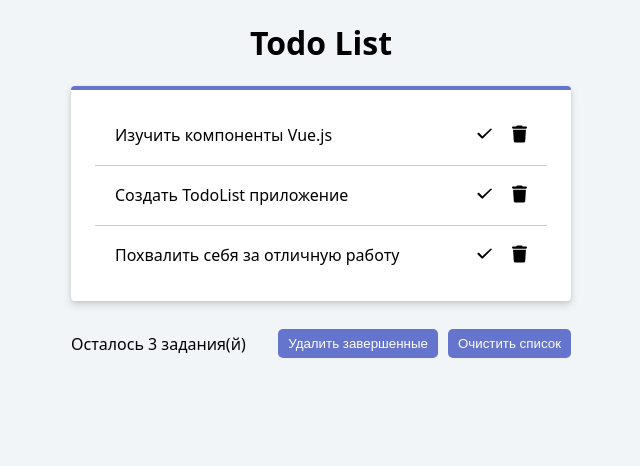
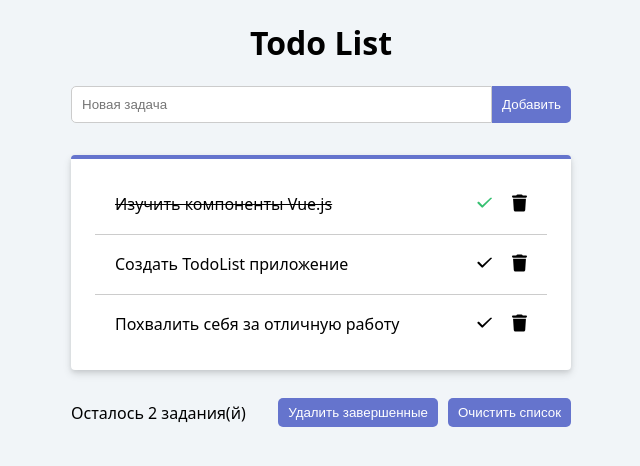
Before and after one commit to EllieWhite/vue-project, a Vue app: page / in a window 1280 px wide. Shown: the top 466 px of the page, without its empty margins (319-959 px from the left). Built offline with nearby package versions, Linux system fonts and the light colour scheme.

Commit message:
добавлено поле ввода

```diff
--- a/src/App.css
+++ b/src/App.css
@@ -10,43 +10,6 @@
 
 .title {
   text-align: center;
-}
-
-.todo-app__main {
-  background-color: #fff;
-  box-shadow: 0 4px 8px 0 rgba(0, 0, 0, 0.12), 0 2px 4px 0 rgba(0, 0, 0, 0.08);
-  border-top: 4px solid #6574cd;
-  border-radius: 0.25rem;
-  padding: 1rem 1.5rem;
-  margin-bottom: 1rem;
-}
-
-.todo-list {
-  padding: 0;
-  margin: 0;
-}
-
-.todo-list__item {
-  display: flex;
-  justify-content: space-between;
-  align-items: center;
-  padding: 10px;
-  border-bottom: 1px solid #ccc;
-}
-
-.todo-list__item:last-child {
-  border-bottom: none;
-}
-
-.todo-list__item-text {
-  flex-grow: 1;
-  margin-left: 10px;
-  margin-right: 10px;
-}
-
-.todo-list__item--completed .todo-list__item-text {
-  text-decoration: line-through;
-  color: #38c172;
 }
 
 .btn {
@@ -78,7 +41,6 @@
   fill: black;
 }
 
-.todo-list__item--completed .btn--check path,
 .btn--check:hover path {
   fill: #38c172;
 }
@@ -88,14 +50,28 @@
   color: #999;
 }
 
-.todo-app__footer {
-  display: flex;
-  justify-content: space-between;
-  align-items: center;
-  margin-top: 1rem;
-  gap: 10px;
+.form {
+  display: block;
+  margin-bottom: 2rem;
 }
 
-.todo-app__footer-text {
-  flex-grow: 1;
+.form__group {
+  display: flex;
+  width: 100%;
 }
+
+.form-control {
+  flex: 1;
+  padding: 10px;
+  border: 1px solid #ccc;
+  border-radius: 5px 0 0 5px;
+}
+
+.form-control:focus {
+  outline: none;
+  border-color: #6574cd;
+}
+
+.btn--add-todo {
+  border-radius: 0 5px 5px 0;
+}
--- a/src/App.vue
+++ b/src/App.vue
@@ -1,73 +1,63 @@
+<template>
+  <div class="container todo-app">
+    <h1 class="title">Todo List</h1>
+
+
+    <TodoForm @add-to="handleAddTo" />
+    <TodoList :todos="todos" @remove-todo="removeTodo" />
+
+    <TodoFooter
+      v-if="todos.length"
+      :remaining="remainingTodos"
+      @clear-completed="clearCompleted"
+      @clear-all="clearAll"
+    />
+  </div>
+</template>
+
 <script setup>
-
-  import { ref, reactive, computed } from 'vue';
-  import TodoItem from './TodoItem/TodoItem.vue';
+import { reactive, computed, ref } from 'vue'
+import TodoList from './components/TodoList.vue'
+import TodoFooter from './components/TodoFooter.vue'
+import TodoForm from './components/TodoForm.vue'
 
 const todos = reactive([
-    {
-      id: 1,
-      text: 'Изучить компоненты Vue.js',
-      completed: false
-    },
-    {
-      id: 2,
-      text: 'Создать TodoList приложение',
-      completed: false
-    },
-    {
-      id: 3,
-      text: 'Похвалить себя за отличную работу',
-      completed: false
-    },
+  { id: 1, text: 'Изучить компоненты Vue.js', completed: true },
+  { id: 2, text: 'Создать TodoList приложение', completed: false },
+  { id: 3, text: 'Похвалить себя за отличную работу', completed: false },
 ])
 
 const removeTodo = (index) => {
-    todos.splice(index, 1);
-    return(todos.length)
+  todos.splice(index, 1)
 }
-  const todosEmpty = computed(() => todos.length === 0);
 
-  const remainingTodos = computed(() => {
-    return todos.filter((todo) => !todo.completed).length
-  })
+const remainingTodos = computed(() =>
+  todos.filter((todo) => !todo.completed).length
+)
 
-  const clearCompleted  = () => {
-    for (let i = 0; i < todos.length; i++) {
-      if(todos[i].completed) {
+const clearCompleted = () => {
+  for (let i = todos.length - 1; i >= 0; i--) {
+    if (todos[i].completed) {
       todos.splice(i, 1)
     }
   }
 }
 
-  const clearAll  = () => {
+const clearAll = () => {
   todos.splice(0, todos.length)
 }
+
+  const handleAddTo = (task) => {
+    const newTodo = {
+      id: Date.now(),
+      text: task,
+      completed: false
+    }
+    todos.push(newTodo)
+
+    console.log(newTodo.id)
+  }
+
 </script>
 
-<template>
-      <div class="container todo-app">
-      <h1 class="title">Todo List</h1>
-      <div class="todo-app__main">
-        <ul class="todo-list">
-          <li  v-for="(todo, index) in todos" :key="todo.id" :class="{ 'todo-list__item--completed': todo.completed }" class="todo-list__item">
-            <TodoItem
-              v-bind="todo"
-              @complete-todo.once="() => (todo.completed = true)"
-              @remove-todo="removeTodo(index)"
-            />
-          </li>
-        </ul>
-        <div v-if="todosEmpty" class="todo-list__empty">
-          <p>Список задач пуст</p>
-        </div>
-      </div>
-
-      <div class="todo-app__footer" v-if="!todosEmpty">
-        <p class="todo-app__footer-text">Осталось {{ remainingTodos }} задания(й)</p>
-        <button class="btn btn--clear" @click="clearCompleted">Удалить завершенные</button>
-        <button class="btn btn--clear" @click="clearAll">Очистить список</button>
-      </div>
-    </div>
-</template>
-
 <style src="./App.css"></style>
--- a/src/TodoItem/TodoItem.vue
+++ /dev/null
@@ -1,26 +0,0 @@
-<template>
-    <span  class="todo-list__item-text">{{ text }}</span>
-        <button @click="$emit('complete-todo')" class="btn btn--check"  aria-label="Завершить" :disabled="completed">
-            <svg xmlns="http://www.w3.org/2000/svg" viewBox="0 0 448 512" width="15" height="22">
-            <path
-                d="M438.6 109.4c-12.5-12.5-32.8-12.5-45.3 0L160 320.7l-92.3-92.3c-12.5-12.5-32.8-12.5-45.3 0s-12.5 32.8 0 45.3l112 112c12.5 12.5 32.8 12.5 45.3 0l288-288c12.6-12.5 12.6-32.8 .1-45.3z"
-            />
-            </svg>
-        </button>
-
-        <button @click="$emit('remove-todo')" class="btn btn--delete" aria-label="Удалить">
-            <svg xmlns="http://www.w3.org/2000/svg" viewBox="0 0 448 512" width="15" height="22">
-            <path
-                d="M135.2 17.7L128 32 32 32C14.3 32 0 46.3 0 64S14.3 96 32 96l384 0c17.7 0 32-14.3 32-32s-14.3-32-32-32l-96 0-7.2-14.3C307.4 6.8 296.3 0 284.2 0L163.8 0c-12.1 0-23.2 6.8-28.6 17.7zM416 128L32 128 53.2 467c1.6 25.3 22.6 45 47.9 45l245.8 0c25.3 0 46.3-19.7 47.9-45L416 128z"
-            />
-            </svg>
-        </button>
-</template>
-
-<script setup>
-    defineProps({
-        text: String,
-        completed: Boolean,
-        id: Number
-    })
-</script>
--- /dev/null
+++ b/src/components/TodoFooter.vue
@@ -0,0 +1,32 @@
+<template>
+  <div class="todo-app__footer">
+    <p class="todo-app__footer-text">Осталось {{ remaining }} задания(й)</p>
+    <button class="btn btn--clear" @click="$emit('clear-completed')">Удалить завершенные</button>
+    <button class="btn btn--clear" @click="$emit('clear-all')">Очистить список</button>
+  </div>
+</template>
+
+<script setup>
+defineProps(
+  {
+    remaining: {
+      type: Number,
+      required: true,
+    },
+  }
+)
+</script>
+
+<style>
+.todo-app__footer {
+  display: flex;
+  justify-content: space-between;
+  align-items: center;
+  margin-top: 1rem;
+  gap: 10px;
+}
+
+.todo-app__footer-text {
+  flex-grow: 1;
+}
+</style>
--- /dev/null
+++ b/src/components/TodoForm.vue
@@ -0,0 +1,21 @@
+<script setup>
+    import { ref } from 'vue';
+    const taskValue = ref('')
+    const emit = defineEmits(['add-to'])
+
+    const addTo = () => {
+        if(taskValue.value !== '') {
+            emit('add-to', taskValue.value);
+            taskValue.value = ''
+        }
+    }
+</script>
+
+<template>
+    <form class="form">
+      <div class="form__group form__group--todo">
+        <input v-model.trim="taskValue" class="form-control" type="text" placeholder="Новая задача" />
+        <button class="btn btn--add-todo" type="submit" @click.stop.prevent="addTo">Добавить</button>
+      </div>
+    </form>
+</template>
--- /dev/null
+++ b/src/components/TodoList.vue
@@ -0,0 +1,52 @@
+<template>
+  <div class="todo-app__main">
+    <ul class="todo-list">
+      <TodoListItem
+        v-for="(todo, index) in todos"
+        :key="todo.id"
+        v-bind="todo"
+        @remove="() => $emit('remove-todo', index)"
+        @complete.once="() => (todo.completed = !todo.completed)"
+      />
+    </ul>
+    <div class="todo-list__empty" v-if="!todos.length">
+      <p>Список задач пуст</p>
+    </div>
+  </div>
+</template>
+
+<script setup>
+import TodoListItem from './TodoListItem.vue'
+
+defineProps(
+  {
+    todos: {
+      type: Array,
+      required: true,
+    },
+  }
+)
+</script>
+
+<style>
+.todo-app__main {
+  background-color: #fff;
+  box-shadow:
+    0 4px 8px 0 rgba(0, 0, 0, 0.12),
+    0 2px 4px 0 rgba(0, 0, 0, 0.08);
+  border-top: 4px solid #6574cd;
+  border-radius: 0.25rem;
+  padding: 1rem 1.5rem;
+  margin-bottom: 1rem;
+}
+
+.todo-list {
+  padding: 0;
+  margin: 0;
+}
+
+.todo-list__empty {
+  text-align: center;
+  color: #999;
+}
+</style>
--- /dev/null
+++ b/src/components/TodoListItem.vue
@@ -0,0 +1,71 @@
+<template>
+  <li class="todo-list__item" :class="{ 'todo-list__item--completed': completed }">
+    <span class="todo-list__item-text">{{ text }}</span>
+    <button
+      class="btn btn--check"
+      @click="$emit('complete')"
+      :disabled="completed"
+      aria-label="Завершить задачу"
+    >
+      <svg xmlns="http://www.w3.org/2000/svg" viewBox="0 0 448 512" width="15" height="22">
+        <path
+          d="M438.6 109.4c-12.5-12.5-32.8-12.5-45.3 0L160 320.7l-92.3-92.3c-12.5-12.5-32.8-12.5-45.3 0s-12.5 32.8 0 45.3l112 112c12.5 12.5 32.8 12.5 45.3 0l288-288c12.6-12.5 12.6-32.8 .1-45.3z"
+        />
+      </svg>
+    </button>
+    <button class="btn btn--delete" @click="$emit('remove')" aria-label="Удалить задачу">
+      <svg xmlns="http://www.w3.org/2000/svg" viewBox="0 0 448 512" width="15" height="22">
+        <path
+          d="M135.2 17.7L128 32 32 32C14.3 32 0 46.3 0 64S14.3 96 32 96l384 0c17.7 0 32-14.3 32-32s-14.3-32-32-32l-96 0-7.2-14.3C307.4 6.8 296.3 0 284.2 0L163.8 0c-12.1 0-23.2 6.8-28.6 17.7zM416 128L32 128 53.2 467c1.6 25.3 22.6 45 47.9 45l245.8 0c25.3 0 46.3-19.7 47.9-45L416 128z"
+        />
+      </svg>
+    </button>
+  </li>
+</template>
+
+<script setup>
+defineProps(
+  {
+    id: {
+      type: Number,
+      required: true,
+    },
+    text: {
+      type: String,
+      required: true,
+    },
+    completed: {
+      type: Boolean,
+      default: false,
+    },
+  }
+)
+</script>
+
+<style>
+.todo-list__item {
+  display: flex;
+  justify-content: space-between;
+  align-items: center;
+  padding: 10px;
+  border-bottom: 1px solid #ccc;
+}
+
+.todo-list__item:last-child {
+  border-bottom: none;
+}
+
+.todo-list__item-text {
+  flex-grow: 1;
+  margin-left: 10px;
+  margin-right: 10px;
+}
+
+.todo-list__item--completed .todo-list__item-text {
+  text-decoration: line-through;
+}
+
+.todo-list__item--completed .btn--check path {
+  fill: #38c172;
+}
+</style>
```
Lines whose indentation alone changed are shown as unchanged.
